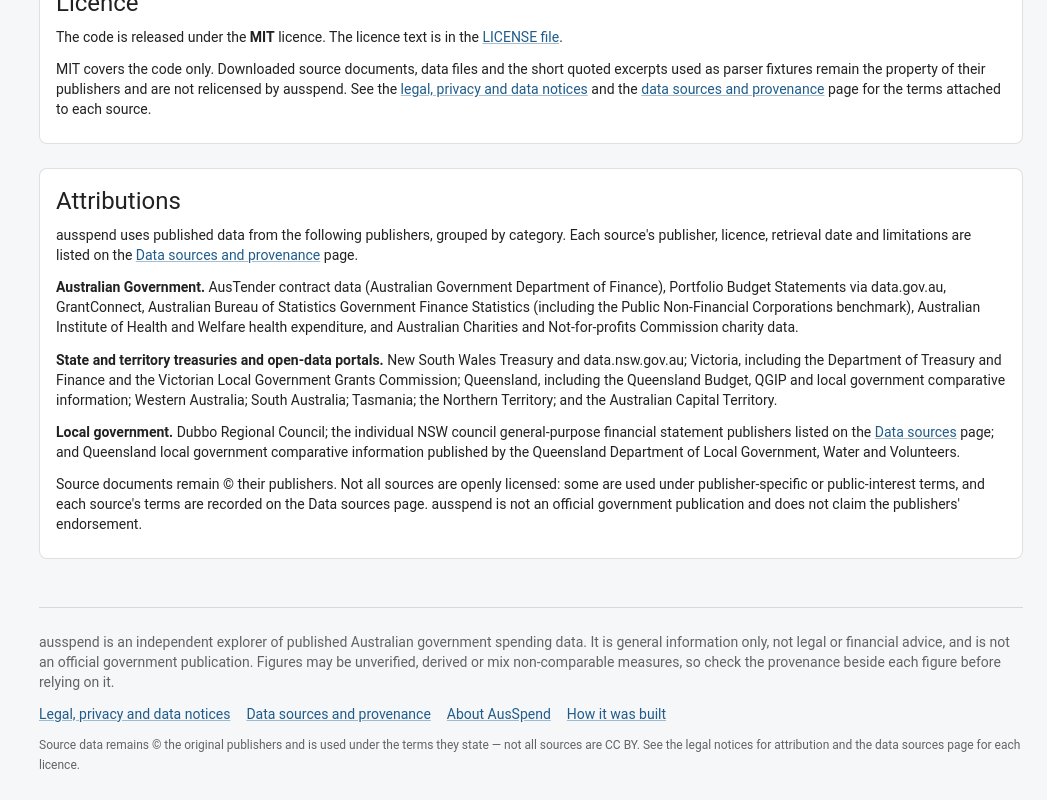
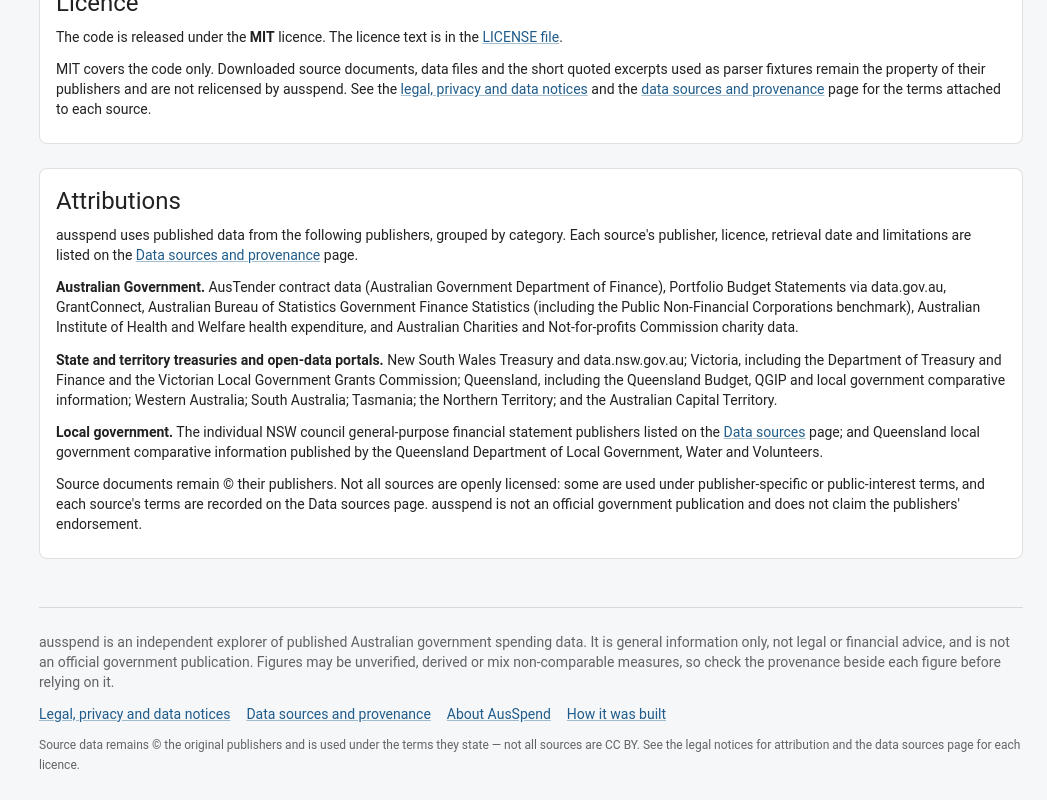
Before and after one commit to sgresham/ausspend, a React (Vite) app in the folder client/: page /how-it-was-built in a window 1280 px wide. Shown: the part 812-1612 px from the top of the page, without its empty margins (233-1280 px from the left). Built offline with nearby package versions, Linux system fonts and the light colour scheme; no server answers.

Commit message:
site: drop the Dubbo callout from the how-it-was-built attributions

```diff
--- a/client/src/pages/HowBuiltPage.tsx
+++ b/client/src/pages/HowBuiltPage.tsx
@@ -133,8 +133,8 @@ export function HowBuiltPage() {
           Australia; Tasmania; the Northern Territory; and the Australian Capital Territory.
         </Typography>
         <Typography variant="body2">
-          <strong>Local government.</strong> Dubbo Regional Council; the individual NSW council
-          general-purpose financial statement publishers listed on the{' '}
+          <strong>Local government.</strong> The individual NSW council general-purpose financial
+          statement publishers listed on the{' '}
           <Link component={RouterLink} to="/data-sources">
             Data sources
           </Link>{' '}
```
Also changed, not shown: 1 other file (tests, documents, lock files or other folders).
